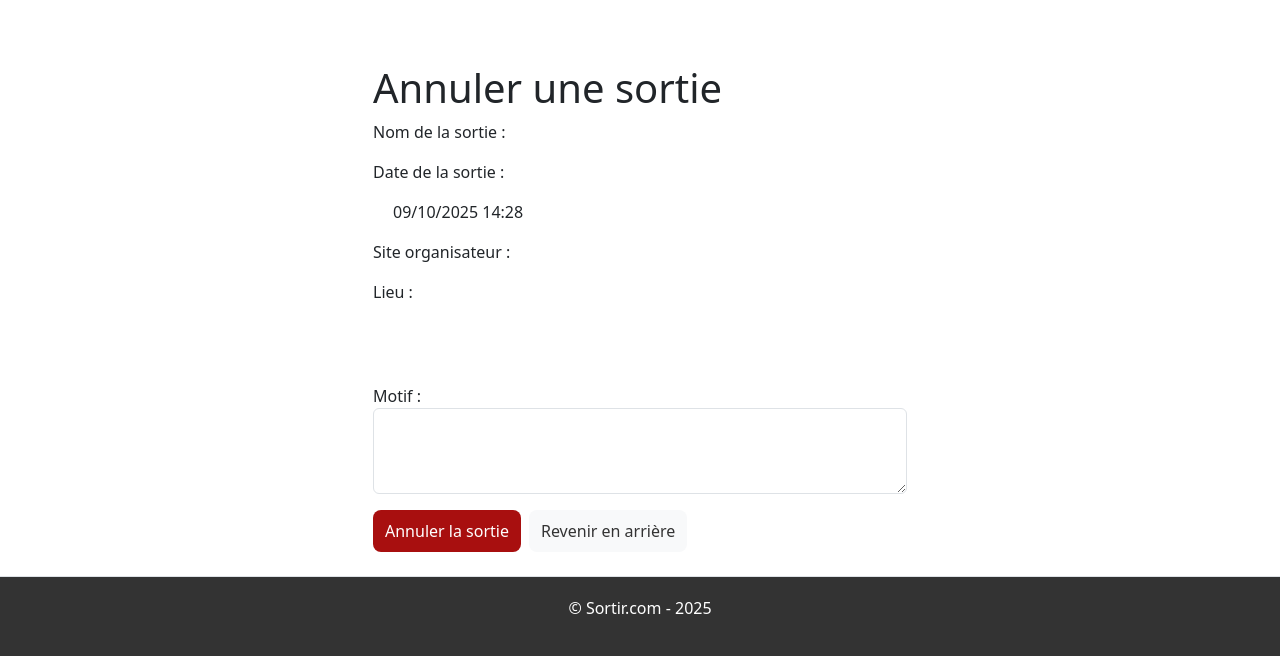
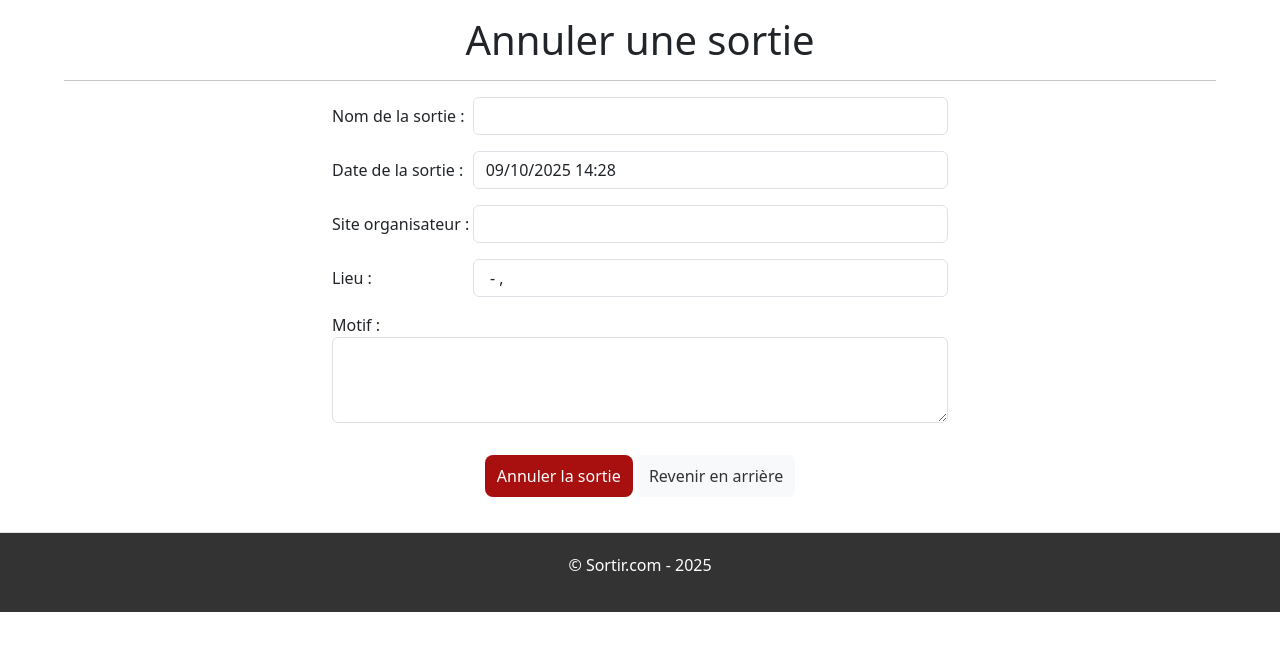
Before and after one commit to Corentin-cott/Sortir.com, a Symfony app: template templates/sorties/annuler.html.twig in a window 1280 px wide. Shown: the part 188-844 px from the top of the page. After the commit the page ends 800 px from the top, so only its background shows below. Run offline with Twig, Linux system fonts and the light colour scheme; the template is opened without the code that fills it, so the values that code supplies are empty; style sheets or scripts are compiled from the project's sources; some libraries are stand-ins or nearby versions.

Commit message:
front page sortie & annuler sortie

```diff
--- a/src/Controller/SortieController.php
+++ b/src/Controller/SortieController.php
@@ -45,7 +45,7 @@ final class SortieController extends AbstractController
         $organisateur = $em->getRepository(Participant::class)->find($user->getId());
 
         if( !$organisateur->isActif()){
-            $this->addFlash('danger', 'Votre compte est désactivé vous ne pouvez pas effectuer cette action');
+            $this->addFlash('danger', 'Votre compte est désactivé, vous ne pouvez pas effectuer cette action.');
             return $this->redirectToRoute('app_home');
         }
         // Récupération de la liste des lieux pour afficher rue, ville, ect
@@ -81,7 +81,7 @@ final class SortieController extends AbstractController
             $em->persist($sortie);
             $em->flush();
 
-            $this->addFlash('success', 'Sortie créér avec succès !');
+            $this->addFlash('success', 'La sortie a été créée avec succès !');
             return $this->redirectToRoute('app_home');
         }
 
@@ -183,7 +183,7 @@ final class SortieController extends AbstractController
             $sortie->setEtat($etat);
             $em->flush();
 
-            $this->addFlash('success', 'Sortie modifiée avec succès !');
+            $this->addFlash('success', 'La sortie a été modifiée avec succès !');
             return $this->redirectToRoute('app_home');
         }
 
--- a/templates/home/index.html.twig
+++ b/templates/home/index.html.twig
@@ -94,7 +94,7 @@
                             {% if app.user and sortie.organisateur.id == app.user.id %}
 
                                 {% if sortie.etat.libelle == "Créée" %}
-                                    <a class="generic-button bouton-secondary-color" href="{{ path('app_sortie_annuler', {id: sortie.id}) }}"><svg xmlns="http://www.w3.org/2000/svg" viewBox="0 0 640 640"><!--!Font Awesome Free v7.1.0 by @fontawesome - https://fontawesome.com License - https://fontawesome.com/license/free Copyright 2025 Fonticons, Inc.--><path fill="#ffffff" d="M535.6 85.7C513.7 63.8 478.3 63.8 456.4 85.7L432 110.1L529.9 208L554.3 183.6C576.2 161.7 576.2 126.3 554.3 104.4L535.6 85.7zM236.4 305.7C230.3 311.8 225.6 319.3 222.9 327.6L193.3 416.4C190.4 425 192.7 434.5 199.1 441C205.5 447.5 215 449.7 223.7 446.8L312.5 417.2C320.7 414.5 328.2 409.8 334.4 403.7L496 241.9L398.1 144L236.4 305.7zM160 128C107 128 64 171 64 224L64 480C64 533 107 576 160 576L416 576C469 576 512 533 512 480L512 384C512 366.3 497.7 352 480 352C462.3 352 448 366.3 448 384L448 480C448 497.7 433.7 512 416 512L160 512C142.3 512 128 497.7 128 480L128 224C128 206.3 142.3 192 160 192L256 192C273.7 192 288 177.7 288 160C288 142.3 273.7 128 256 128L160 128z"/></svg></a>
+                                    <a class="generic-button bouton-secondary-color" href="{{ path('app_sortie_modifier', {id: sortie.id}) }}"><svg xmlns="http://www.w3.org/2000/svg" viewBox="0 0 640 640"><!--!Font Awesome Free v7.1.0 by @fontawesome - https://fontawesome.com License - https://fontawesome.com/license/free Copyright 2025 Fonticons, Inc.--><path fill="#ffffff" d="M535.6 85.7C513.7 63.8 478.3 63.8 456.4 85.7L432 110.1L529.9 208L554.3 183.6C576.2 161.7 576.2 126.3 554.3 104.4L535.6 85.7zM236.4 305.7C230.3 311.8 225.6 319.3 222.9 327.6L193.3 416.4C190.4 425 192.7 434.5 199.1 441C205.5 447.5 215 449.7 223.7 446.8L312.5 417.2C320.7 414.5 328.2 409.8 334.4 403.7L496 241.9L398.1 144L236.4 305.7zM160 128C107 128 64 171 64 224L64 480C64 533 107 576 160 576L416 576C469 576 512 533 512 480L512 384C512 366.3 497.7 352 480 352C462.3 352 448 366.3 448 384L448 480C448 497.7 433.7 512 416 512L160 512C142.3 512 128 497.7 128 480L128 224C128 206.3 142.3 192 160 192L256 192C273.7 192 288 177.7 288 160C288 142.3 273.7 128 256 128L160 128z"/></svg></a>
                                 {% endif %}
 
                                 {% if sortie.etat.libelle != "Activitée en cours" and sortie.etat.libelle != "Passée" and sortie.etat.libelle != "Annulée" %}
--- a/templates/sorties/annuler.html.twig
+++ b/templates/sorties/annuler.html.twig
@@ -1,43 +1,54 @@
 {% extends 'base.html.twig' %}
 
-{% block title %}Annuler une sortie{% endblock %}
+{% block title %}
+    Annuler une sortie |
+    {{ parent() }}
+{% endblock %}
+
 {% block body %}
-<div class="container mt-4">
-    <div class="container mt-5">
-        <div class="row justify-content-center">
-            <div class="col-md-6">
-                <h1>Annuler une sortie</h1>
+    <div class="body-container">
+        <h1 class="title">Annuler une sortie</h1>
 
-                <form method="post" action="{{ path('app_sortie_annuler', {id: sortie.id}) }}">
-                    <div>
-                        <p>Nom de la sortie :</p>
-                        <p style="margin-left: 20px">{{ sortie.nom }}</p>
-                        <p>Date de la sortie :</p>
-                        <p style="margin-left: 20px">{{ sortie.dateHeureDebut|date('d/m/Y H:i', 'Europe/Paris') }}</p>
-                        <p>Site organisateur :</p>
-                        <p style="margin-left: 20px">{{ siteOrga.nom }}</p>
-                        <p>Lieu :</p>
-                        <strong style="margin-left: 20px">
-                            {{ lieu.nom }}
-                        </strong>
-                        <p style="margin-left: 20px">
-                            {{ lieu.rue ~ ' ' ~ lieuVille.nom }}
-                            <br>
-                            {{ lieuVille.codePostal ~ ' ' ~ lieuVille.nom }}
-                        </p>
-                        <label for="motif">Motif :</label>
-                        <textarea id="motif" name="motif" class="form-control" rows="3" required></textarea>
+        <hr>
+
+        <form method="post" action="{{ path('app_sortie_annuler', {id: sortie.id}) }}">
+            <div style="display: flex; justify-content: center;">
+                <div class="row" style="min-width: 5em; width: 40em;">
+                    <div class="col-md-12">
+                        <div style="display: flex; margin-bottom: 1rem;">
+                            <label style="width: 30%; align-self: center;">Nom de la sortie :</label>
+                            <input type="text" class="form-control" value="{{ sortie.nom }}" readonly>
+                        </div>
+
+                        <div style="display: flex; margin-bottom: 1rem;">
+                            <label style="width: 30%; align-self: center;">Date de la sortie :</label>
+                            <input type="text" class="form-control" value="{{ sortie.dateHeureDebut|date('d/m/Y H:i', 'Europe/Paris') }}" readonly>
+                        </div>
+
+                        <div style="display: flex; margin-bottom: 1rem;">
+                            <label style="width: 30%; align-self: center;">Site organisateur :</label>
+                            <input type="text" class="form-control" value="{{ siteOrga.nom }}" readonly>
+                        </div>
+
+                        <div style="display: flex; margin-bottom: 1rem;">
+                            <label style="width: 30%; align-self: center;">Lieu :</label>
+                            <input type="text" class="form-control" value="{{ lieu.nom ~ ' - ' ~ lieu.rue ~ ', ' ~ lieuVille.codePostal ~ ' ' ~ lieuVille.nom }}" readonly>
+                        </div>
+
+                        <div style="display: flex; flex-direction: column; margin-bottom: 1rem;">
+                            <label for="motif">Motif :</label>
+                            <textarea id="motif" name="motif" class="form-control" rows="3" required></textarea>
+                        </div>
                     </div>
+                </div>
+            </div>
 
-                    <div class="mt-3 d-flex gap-2">
-                        <button type="submit" name="action" value="save" class="generic-button bouton-danger-color">Annuler la sortie</button>
-                        <a href="/" class="generic-button bouton-light-color">Revenir en arrière</a>
-                    </div>
-
-                </form>
-
+            <div style="display: flex; justify-content: center; margin-top: 1rem;">
+                <div class="gap-4">
+                    <button type="submit" name="action" value="save" class="generic-button bouton-danger-color">Annuler la sortie</button>
+                    <a href="/" class="generic-button bouton-light-color">Revenir en arrière</a>
+                </div>
             </div>
-        </div>
+        </form>
     </div>
-</div>
 {% endblock %}
--- a/templates/sorties/creer_modifier.html.twig
+++ b/templates/sorties/creer_modifier.html.twig
@@ -24,7 +24,7 @@
         {{ form_start(form) }}
 
         <div style="display: flex; justify-content: center;">
-            <div class="row" style="min-width: 60em;">
+            <div class="row" style="min-width: 5em; width: 60em;">
                 <div class="col-md-6">
                     {{ form_row(form.nom) }}
                     {{ form_row(form.dateHeureDebut) }}
@@ -86,7 +86,7 @@
             <div class="gap-4">
                 {% if sortie is defined %}
                     <button type="submit" name="action" value="save" class="generic-button bouton-info-color">Mettre à jour</button>
-                    {% if sortie.etat.libelle == "Crée" %}
+                    {% if sortie.etat.libelle == "Créée" %}
                         <button type="submit" name="action" value="publish" class="generic-button bouton-secondary-color">Publier la sortie</button>
                     {% endif %}
                 {% else %}
```
